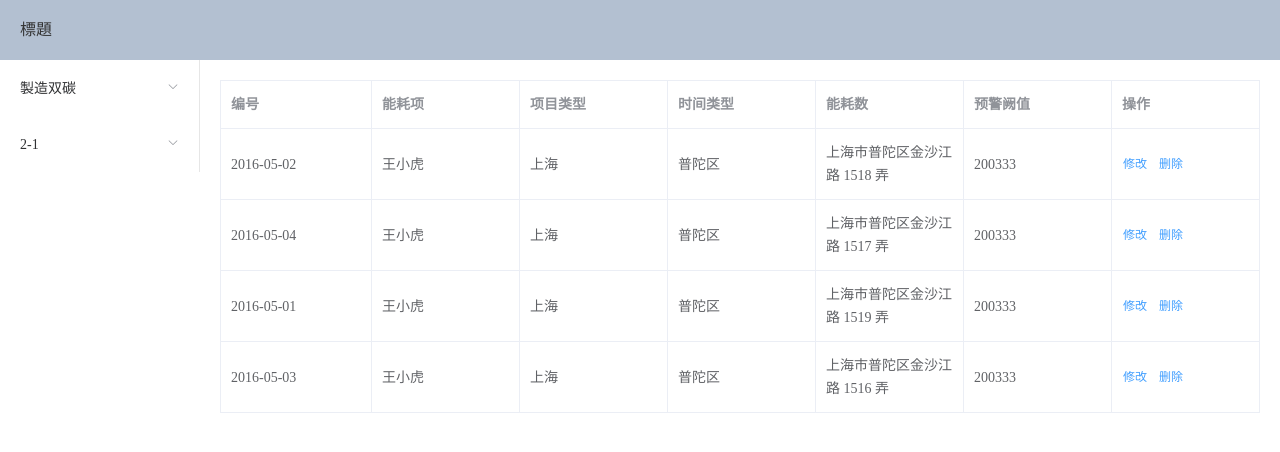
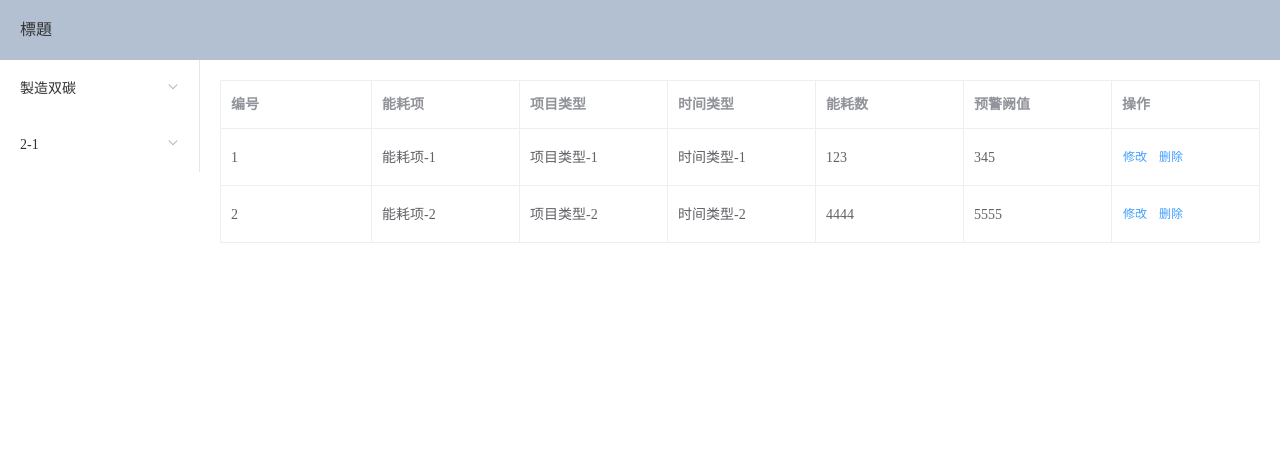
Before and after one commit to wulinxi/compete, a Vue app: page /fix in a window 1280 px wide. Shown: the top 452 px of the page. Built offline with nearby package versions, Linux system fonts and the light colour scheme.

Commit message:
编写表单

```diff
--- a/src/views/Fixed-carbon-emissions.vue
+++ b/src/views/Fixed-carbon-emissions.vue
@@ -1,25 +1,45 @@
 <template>
   <div>
     <el-table :data="tableData" border style="width: 100%">
-      <el-table-column fixed prop="date" label="编号"></el-table-column>
+      <el-table-column fixed prop="id" label="编号"></el-table-column>
       <el-table-column prop="name" label="能耗项"></el-table-column>
-      <el-table-column prop="province" label="项目类型"></el-table-column>
-      <el-table-column prop="city" label="时间类型"></el-table-column>
-      <el-table-column prop="address" label="能耗数"></el-table-column>
-      <el-table-column prop="zip" label="预警阙值"></el-table-column>
+      <el-table-column prop="itemtype" label="项目类型"></el-table-column>
+      <el-table-column prop="timetype" label="时间类型"></el-table-column>
+      <el-table-column prop="numbers" label="能耗数"></el-table-column>
+      <el-table-column prop="threshold" label="预警阙值"></el-table-column>
       <el-table-column fixed="right" label="操作">
-        <template slot-scope>
-          <el-button @click="dialogVisible = true" type="text" size="small">修改</el-button>
+        <template slot-scope="scope">
+          <el-button @click="edit(scope.row)" type="text" size="small">修改</el-button>
           <el-button type="text" size="small">删除</el-button>
         </template>
       </el-table-column>
     </el-table>
 
     <el-dialog title="提示" :visible.sync="dialogVisible">
-      <span>这是一段信息</span>
+      <el-form ref="form" :model="form" :rules="rules" label-width="80px">
+        <el-form-item label="能耗项" prop="name">
+          <el-input v-model="form.name"></el-input>
+        </el-form-item>
+        <el-form-item label="项目类型">
+          <el-input v-model="form.itemtype"></el-input>
+        </el-form-item>
+        <el-form-item label="时间类型">
+          <el-input v-model="form.timetype"></el-input>
+        </el-form-item>
+        <el-form-item label="能耗数">
+          <el-input v-model="form.numbers"></el-input>
+        </el-form-item>
+        <el-form-item label="预警阙值">
+          <el-input v-model="form.threshold"></el-input>
+        </el-form-item>
+        <el-form-item label="备注">
+          <el-input v-model="form.remark"></el-input>
+        </el-form-item>
+      </el-form>
+
       <span slot="footer" class="dialog-footer">
         <el-button @click="dialogVisible = false">取 消</el-button>
-        <el-button type="primary" @click="dialogVisible = false">确 定</el-button>
+        <el-button type="primary" @click="onSubmit">确 定</el-button>
       </span>
     </el-dialog>
   </div>
@@ -27,50 +47,77 @@
 
 <script>
 export default {
-  methods: {
-    handleClick(row) {
-      console.log(row);
-    },
-  },
-
   data() {
     return {
-      dialogVisible: false,
       tableData: [
         {
-          date: "2016-05-02",
-          name: "王小虎",
-          province: "上海",
-          city: "普陀区",
-          address: "上海市普陀区金沙江路 1518 弄",
-          zip: 200333
+          id: "1",
+          name: "能耗项-1",
+          itemtype: "项目类型-1",
+          timetype: "时间类型-1",
+          numbers: 123,
+          threshold: 345
         },
         {
-          date: "2016-05-04",
-          name: "王小虎",
-          province: "上海",
-          city: "普陀区",
-          address: "上海市普陀区金沙江路 1517 弄",
-          zip: 200333
-        },
-        {
-          date: "2016-05-01",
-          name: "王小虎",
-          province: "上海",
-          city: "普陀区",
-          address: "上海市普陀区金沙江路 1519 弄",
-          zip: 200333
-        },
-        {
-          date: "2016-05-03",
-          name: "王小虎",
-          province: "上海",
-          city: "普陀区",
-          address: "上海市普陀区金沙江路 1516 弄",
-          zip: 200333
+          id: "2",
+          name: "能耗项-2",
+          itemtype: "项目类型-2",
+          timetype: "时间类型-2",
+          numbers: 4444,
+          threshold: 5555
         }
-      ]
+      ],
+      form: {
+        id: "",
+        name: "",
+        itemtype: "",
+        timetype: "",
+        numbers: "",
+        threshold: "",
+        remark: ""
+      },
+      rules: {
+        name: [{ required: true, message: "请输入能耗项", trigger: "blur" }]
+      },
+      dialogVisible: false
     };
+  },
+  methods: {
+    // 编辑表格行
+    edit(row) {
+      // 填充内容到表单
+      this.form = {
+        id: "",
+        name: "",
+        itemtype: "",
+        timetype: "",
+        numbers: "",
+        threshold: "",
+        remark: "",
+        // 填充 row 部分内容
+        ...row
+      };
+
+      // 打开对话框
+      this.dialogVisible = true;
+    },
+    // 提交表单
+    onSubmit() {
+      // 校验表单项
+      this.$refs.form.validate(valid => {
+        // 如果校验通过
+        if (valid) {
+          // TODO: 提交表单到后端
+          alert("submit!");
+          // 关闭对话框
+          this.dialogVisible = false;
+        }
+      });
+    },
+    // 重置表单
+    resetForm() {
+      this.$refs.form.resetFields();
+    }
   }
 };
 </script>
```
